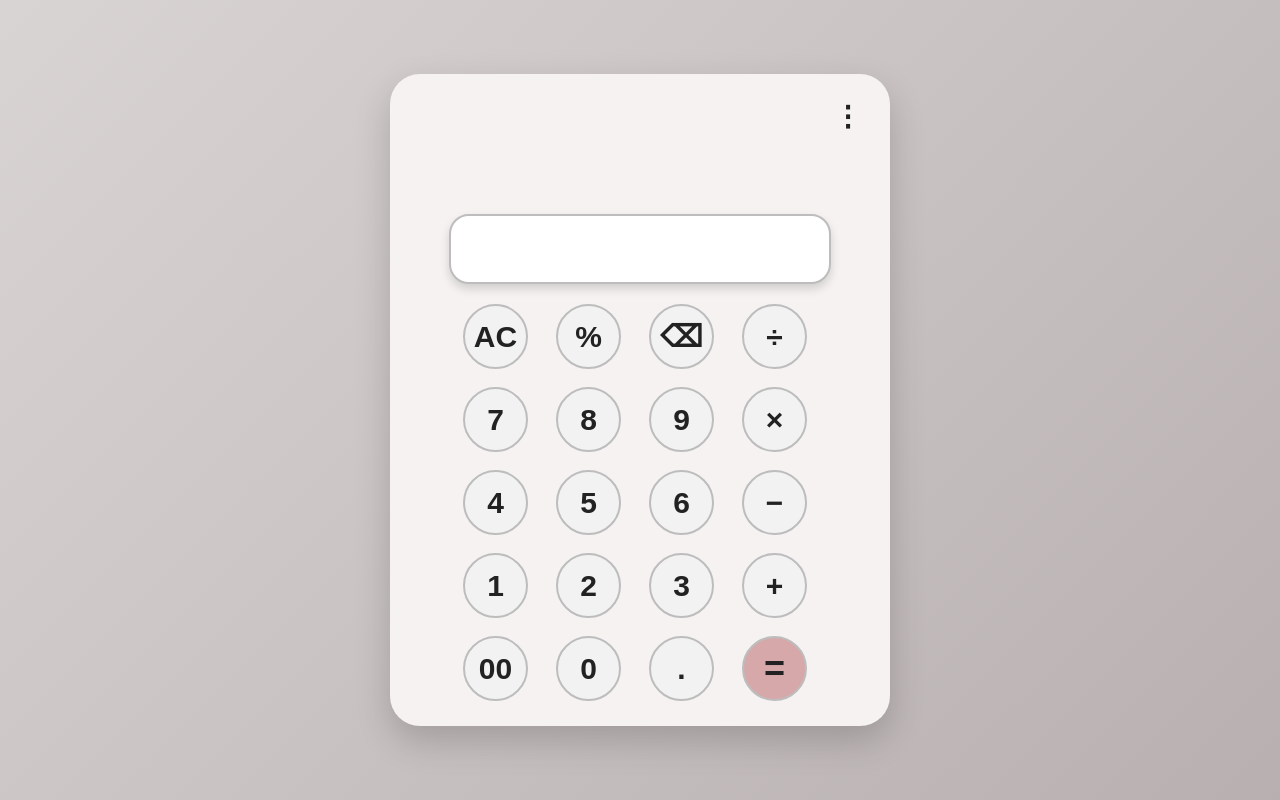
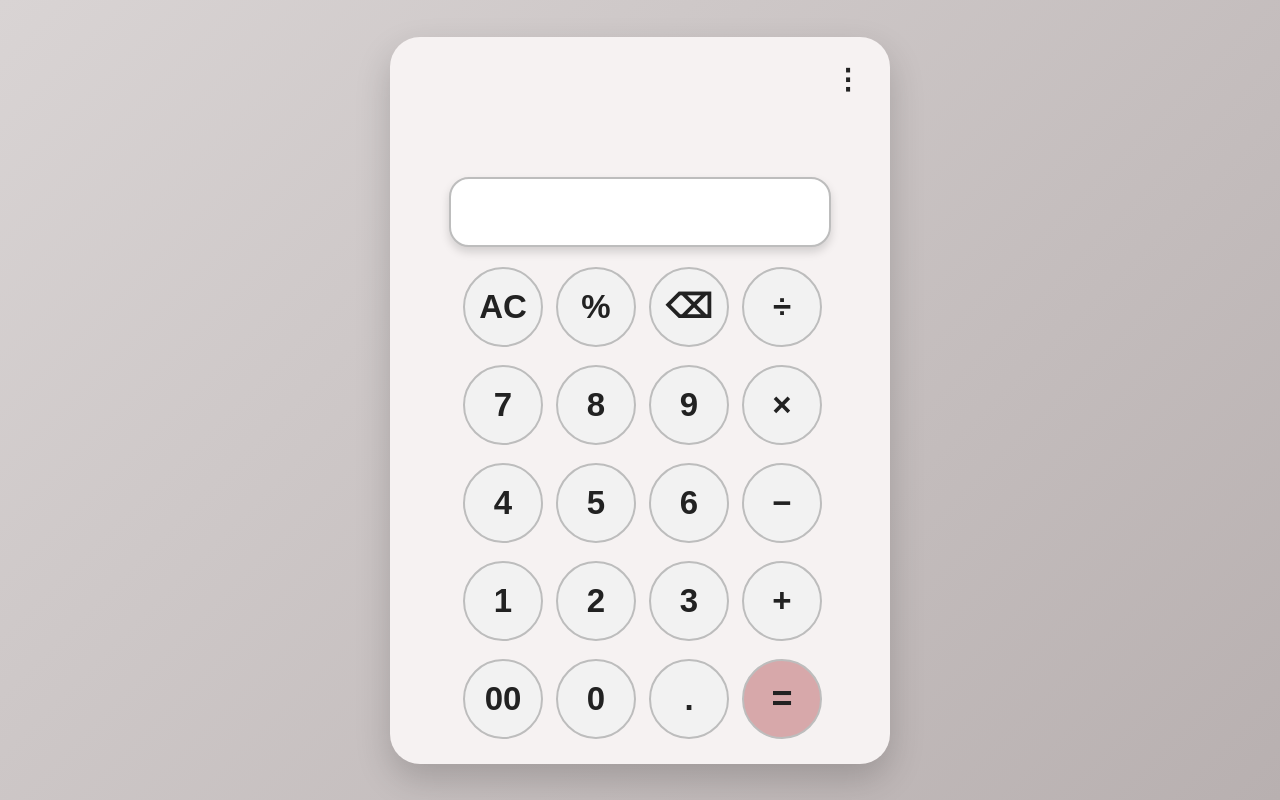
Before and after one commit to diya2516/Calculator, a plain HTML site: page index.html in a window 1280 px wide. Drawn offline with Linux system fonts and the light colour scheme.

Commit message:
style.css

```diff
--- a/style.css
+++ b/style.css
@@ -87,12 +87,12 @@ body{
     justify-content:center;
 }
 button{
-    width:65px;
-    height:65px;
+    width:80px;
+    height:80px;
     border-radius:50%;
     border:2px solid #bdbdbd;
     background:#f2f2f2;
-    font-size:30px;
+    font-size:33px;
     color:#222;
     cursor:pointer;
     font-weight:bold;
@@ -111,8 +111,8 @@ button:hover{
 }
 .history-page{
     display:none;
-    width:500px;
-    height:500px;
+    width:550px;
+    height:650px;
     background:#f6f2f2;
     border-radius:30px;
     box-shadow:0 15px 35px rgba(0,0,0,0.18);
```
